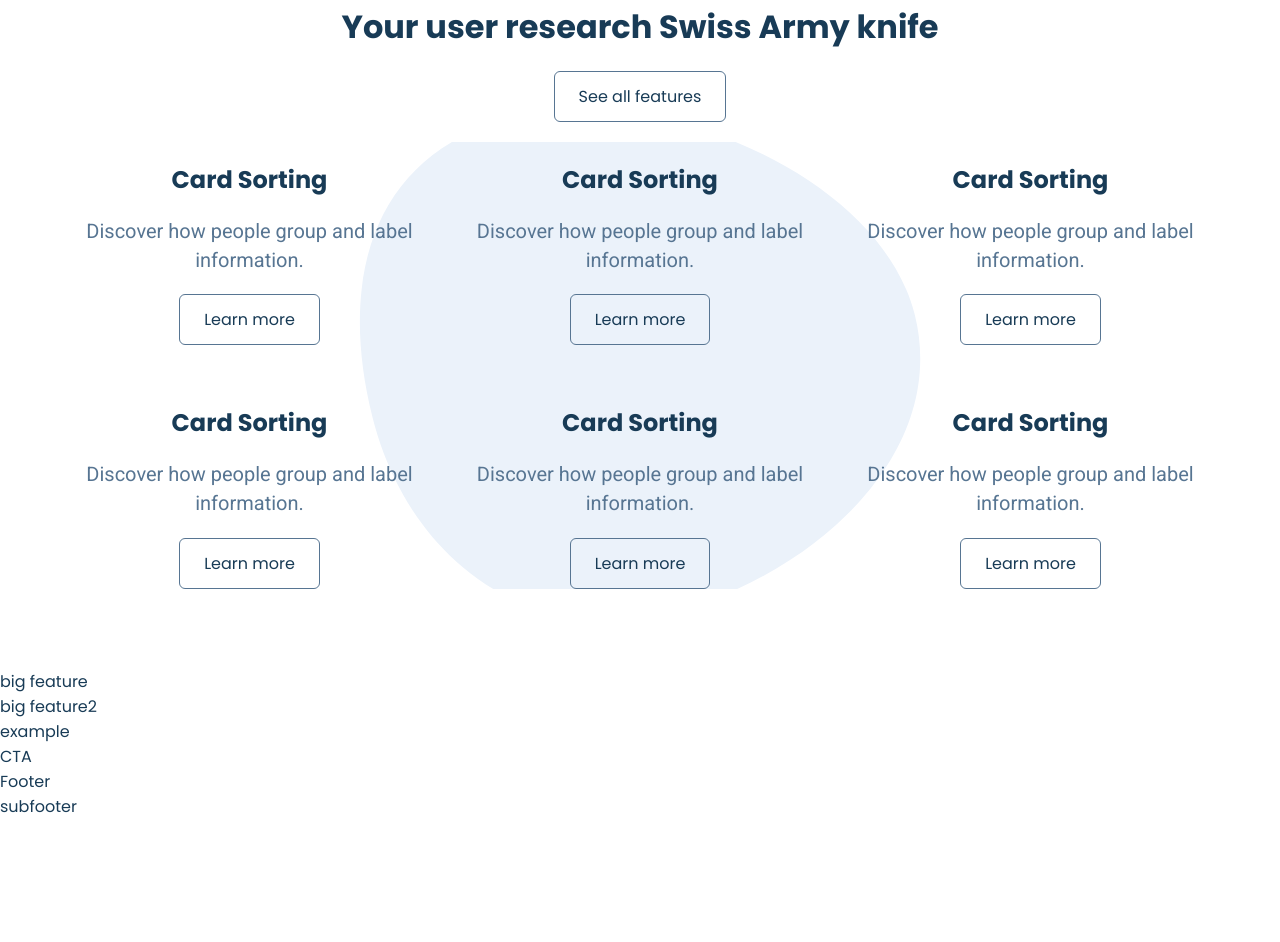
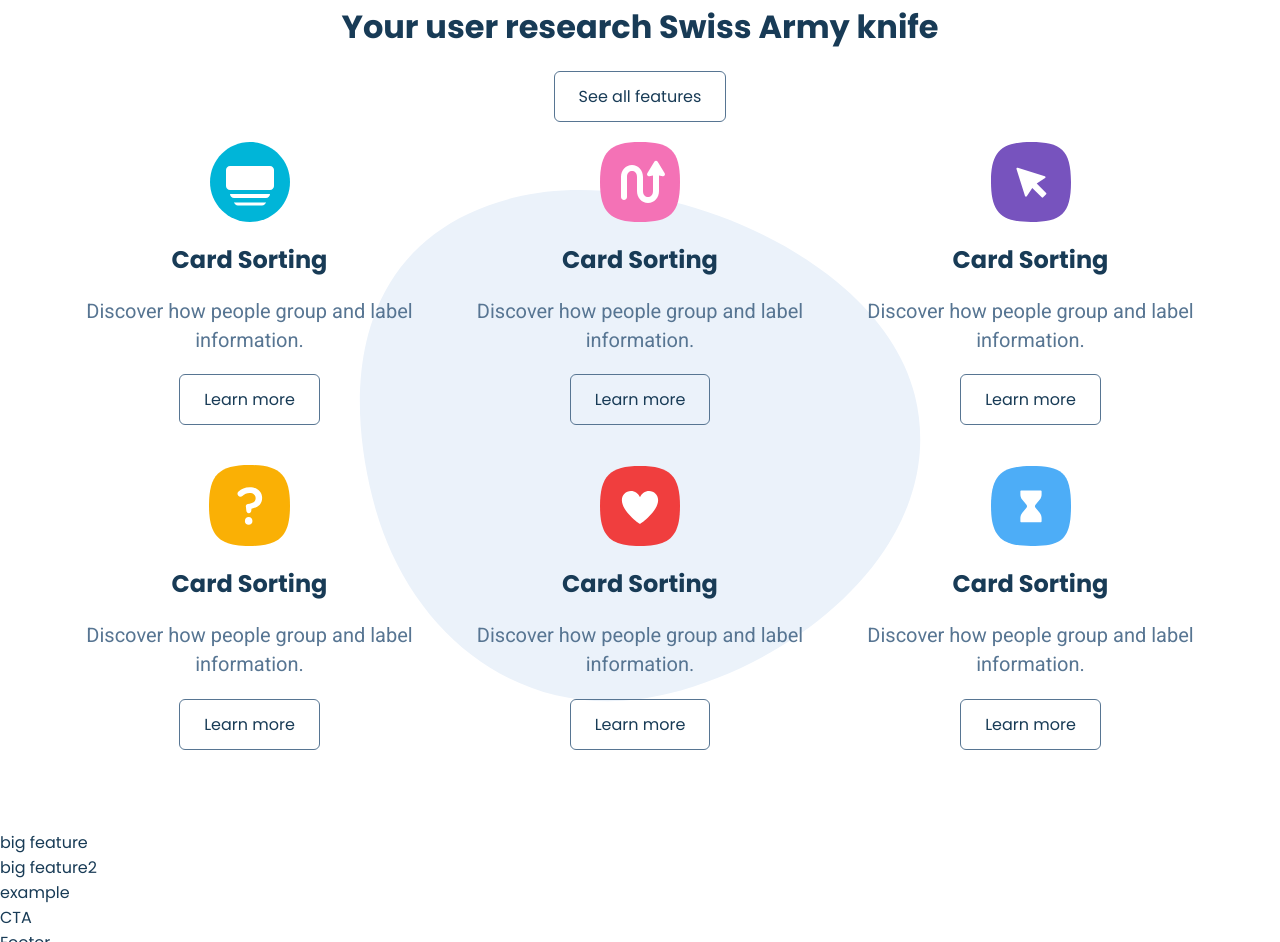
Before and after one commit to theroshan143/Usability, a plain HTML site: page index.html in a window 1280 px wide. Shown: the part 982-1924 px from the top of the page. Before the commit the page ends 1801 px from the top, so only its background shows below. Drawn offline with Linux system fonts and the light colour scheme.

Commit message:
usability

```diff
--- a/index.html
+++ b/index.html
@@ -72,37 +72,37 @@
         </div>
         <div class="features-area flex">
           <div class="feature-card flex">
-            <img src="./assets/asset 11.svg" alt="">
+            <img src="./assets/asset_11.svg" alt="">
             <h3>Card Sorting</h3>
             <p>Discover how people group and label information.</p>
             <a href="#" class="primary-button">Learn more <i class="fa-solid fa-right-long" aria-hidden="true"></i></a>
           </div>
           <div class="feature-card flex">
-            <img src="./assets/asset 13.svg" alt="">
+            <img src="./assets/asset_13.svg" alt="">
             <h3>Card Sorting</h3>
             <p>Discover how people group and label information.</p>
             <a href="#" class="primary-button">Learn more <i class="fa-solid fa-right-long" aria-hidden="true"></i></a>
           </div>
           <div class="feature-card flex">
-            <img src="./assets/asset 14.svg" alt="">
+            <img src="./assets/asset_14.svg" alt="">
             <h3>Card Sorting</h3>
             <p>Discover how people group and label information.</p>
             <a href="#" class="primary-button">Learn more <i class="fa-solid fa-right-long" aria-hidden="true"></i></a>
           </div>
           <div class="feature-card flex">
-            <img src="./assets/asset 15.svg" alt="">
+            <img src="./assets/asset_15.svg" alt="">
             <h3>Card Sorting</h3>
             <p>Discover how people group and label information.</p>
             <a href="#" class="primary-button">Learn more <i class="fa-solid fa-right-long" aria-hidden="true"></i></a>
           </div>
           <div class="feature-card flex">
-            <img src="./assets/asset 16.svg" alt="">
+            <img src="./assets/asset_16.svg" alt="">
             <h3>Card Sorting</h3>
             <p>Discover how people group and label information.</p>
             <a href="#" class="primary-button">Learn more <i class="fa-solid fa-right-long" aria-hidden="true"></i></a>
           </div>
           <div class="feature-card flex">
-            <img src="./assets/asset 17.svg" alt="">
+            <img src="./assets/asset_17.svg" alt="">
             <h3>Card Sorting</h3>
             <p>Discover how people group and label information.</p>
             <a href="#" class="primary-button">Learn more <i class="fa-solid fa-right-long" aria-hidden="true"></i></a>
```
